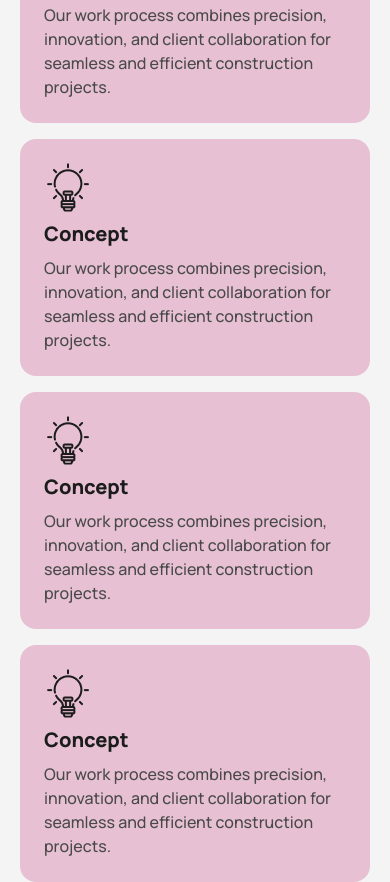
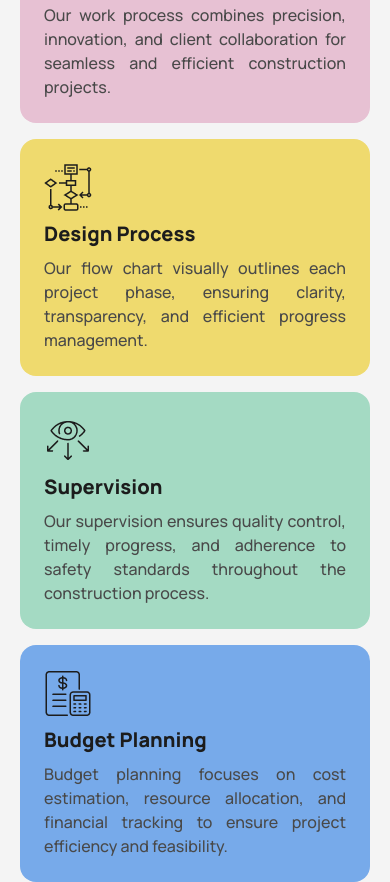
Before and after one commit to rubayedhasan/rinterio_make-your-dream-house, a plain HTML site: page index.html in a window 390 px wide. Shown: the part 2904-3786 px from the top of the page. Drawn offline with nearby package versions, Linux system fonts and the light colour scheme.

Commit message:
adding our-work-process section with responsive styles & fixed all bugs

```diff
--- a/index.html
+++ b/index.html
@@ -446,54 +446,72 @@
               Concept
             </h5>
             <!-- card description  -->
-            <p class="font-medium leading-6 text-[#494949]">
+            <p
+              class="text-justify font-medium leading-6 text-[#494949] md:text-left"
+            >
               Our work process combines precision, innovation, and client
               collaboration for seamless and efficient construction projects.
             </p>
           </div>
-          <!-- 1st card  -->
-          <div class="space-y-2.5 rounded-2xl bg-[#E7C1D3] p-6">
+
+          <!-- 2nd card  -->
+          <div class="space-y-2.5 rounded-2xl bg-[#EFDA6E] p-6">
             <figure>
-              <img src="./images/concept.png" alt="symbol of concept or idea" />
+              <img src="./images/flow-chart.png" alt="symbol of flow-chart" />
             </figure>
             <!-- card title  -->
             <h5 class="text-xl font-extrabold leading-6 text-[#1C1C1C]">
-              Concept
+              Design Process
             </h5>
             <!-- card description  -->
-            <p class="font-medium leading-6 text-[#494949]">
-              Our work process combines precision, innovation, and client
-              collaboration for seamless and efficient construction projects.
+            <p
+              class="text-justify font-medium leading-6 text-[#494949] md:text-left"
+            >
+              Our flow chart visually outlines each project phase, ensuring
+              clarity, transparency, and efficient progress management.
             </p>
           </div>
-          <!-- 1st card  -->
-          <div class="space-y-2.5 rounded-2xl bg-[#E7C1D3] p-6">
+
+          <!-- 3rd card  -->
+          <div class="space-y-2.5 rounded-2xl bg-[#A4DAC3] p-6">
             <figure>
-              <img src="./images/concept.png" alt="symbol of concept or idea" />
+              <img
+                src="./images/vision.png"
+                alt="symbol of that indicate company's vision"
+              />
             </figure>
             <!-- card title  -->
             <h5 class="text-xl font-extrabold leading-6 text-[#1C1C1C]">
-              Concept
+              Supervision
             </h5>
             <!-- card description  -->
-            <p class="font-medium leading-6 text-[#494949]">
-              Our work process combines precision, innovation, and client
-              collaboration for seamless and efficient construction projects.
+            <p
+              class="text-justify font-medium leading-6 text-[#494949] md:text-left"
+            >
+              Our supervision ensures quality control, timely progress, and
+              adherence to safety standards throughout the construction process.
             </p>
           </div>
-          <!-- 1st card  -->
-          <div class="space-y-2.5 rounded-2xl bg-[#E7C1D3] p-6">
+
+          <!-- 4th card  -->
+          <div class="space-y-2.5 rounded-2xl bg-[#77AAEA] p-6">
             <figure>
-              <img src="./images/concept.png" alt="symbol of concept or idea" />
+              <img
+                src="./images/budget-planning.png"
+                alt="symbol of budget-planning chart"
+              />
             </figure>
             <!-- card title  -->
             <h5 class="text-xl font-extrabold leading-6 text-[#1C1C1C]">
-              Concept
+              Budget Planning
             </h5>
             <!-- card description  -->
-            <p class="font-medium leading-6 text-[#494949]">
-              Our work process combines precision, innovation, and client
-              collaboration for seamless and efficient construction projects.
+            <p
+              class="text-justify font-medium leading-6 text-[#494949] md:text-left"
+            >
+              Budget planning focuses on cost estimation, resource allocation,
+              and financial tracking to ensure project efficiency and
+              feasibility.
             </p>
           </div>
         </div>
```
